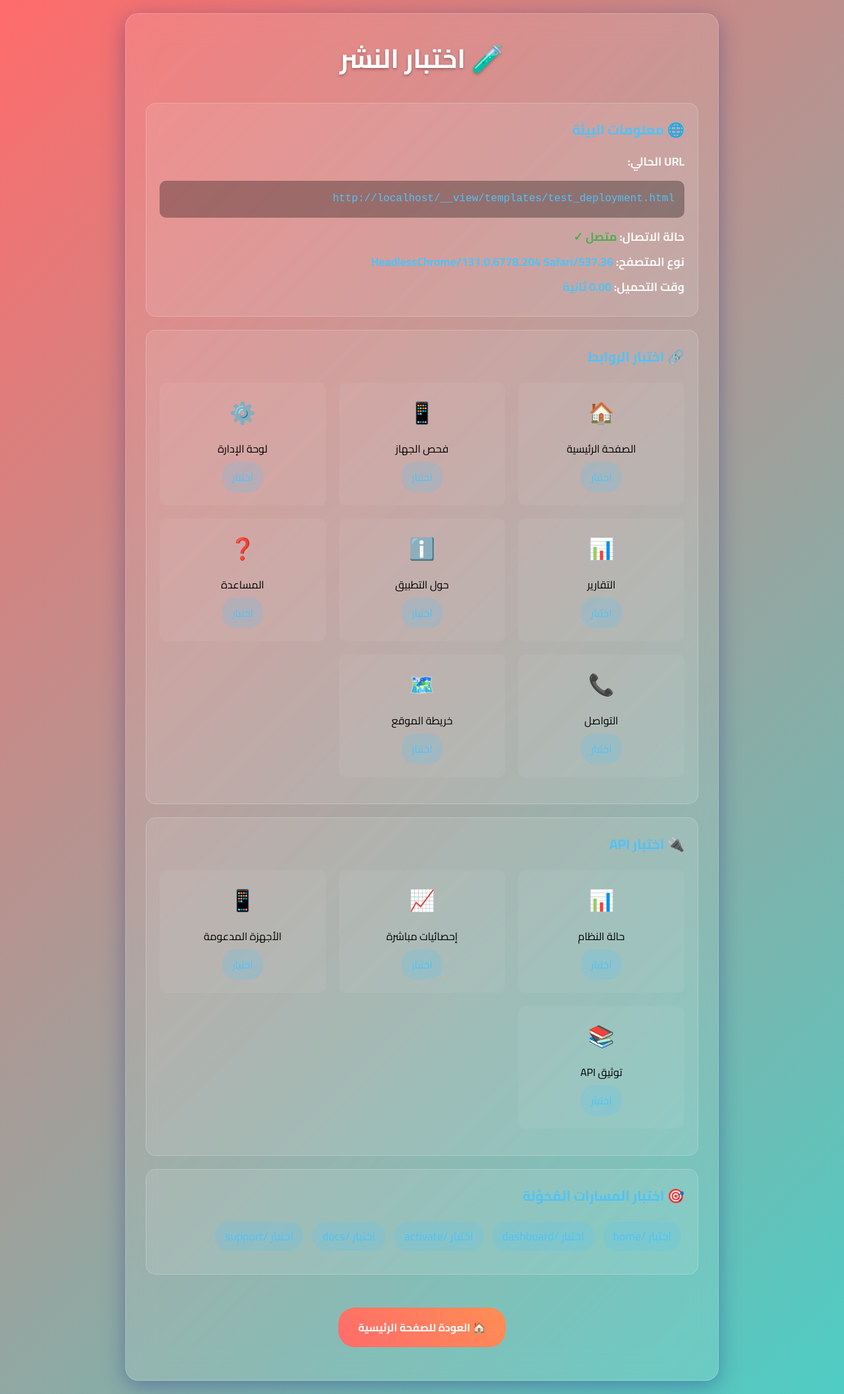
After one commit to ayoub12-brw/rif-activator-tool, a Flask app: template templates/test_deployment.html in a window 1280 px wide. The commit adds this page. Shown: the whole page at 66% size. Run offline with Flask 3, Linux system fonts and the light colour scheme; the template is opened without the code that fills it, so the values that code supplies are empty.

Commit message:
تحديثات النشر: إضافة صفحات اختبار النشر وتحسين التوجيه
- إضافة صفحة deployment-success.html لتأكيد نجح النشر
- إضافة صفحة test-deployment.html لاختبار شامل
- إضافة deployment_test.py لفحص جميع المسارات
- إضافة scripts النشر السريع (deploy_updates.ps1, deploy_updates.sh)
- تحديث sitemap.html لتشمل الصفحات الجديدة
- تحسين إحصائيات خريطة الموقع (9 صفحات بدلاً من 8)
- إضافة routes جديدة في app_simple.py
- تحسين تجربة المستخدم على Render

```diff
--- /dev/null
+++ b/templates/test_deployment.html
@@ -0,0 +1,342 @@
+<!DOCTYPE html>
+<html lang="ar" dir="rtl">
+<head>
+    <meta charset="UTF-8">
+    <meta name="viewport" content="width=device-width, initial-scale=1.0">
+    <title>🧪 اختبار النشر | RiF Activator A12+</title>
+    <link href="https://fonts.googleapis.com/css2?family=Cairo:wght@300;400;600;700;800;900&display=swap" rel="stylesheet">
+    <style>
+        * {
+            margin: 0;
+            padding: 0;
+            box-sizing: border-box;
+            font-family: 'Cairo', 'Segoe UI', sans-serif;
+        }
+
+        body {
+            background: linear-gradient(135deg, #FF6B6B 0%, #4ECDC4 100%);
+            min-height: 100vh;
+            padding: 20px;
+        }
+
+        .container {
+            max-width: 900px;
+            margin: 0 auto;
+            background: rgba(255, 255, 255, 0.1);
+            backdrop-filter: blur(20px);
+            border-radius: 20px;
+            border: 1px solid rgba(255, 255, 255, 0.2);
+            padding: 30px;
+            box-shadow: 0 8px 32px 0 rgba(31, 38, 135, 0.37);
+        }
+
+        h1 {
+            color: white;
+            font-size: 2.5rem;
+            text-align: center;
+            margin-bottom: 30px;
+            text-shadow: 0 2px 4px rgba(0, 0, 0, 0.3);
+        }
+
+        .test-section {
+            background: rgba(255, 255, 255, 0.1);
+            border-radius: 15px;
+            padding: 20px;
+            margin: 20px 0;
+            border: 1px solid rgba(255, 255, 255, 0.2);
+        }
+
+        .test-title {
+            color: #4FC3F7;
+            font-size: 1.3rem;
+            font-weight: bold;
+            margin-bottom: 15px;
+            display: flex;
+            align-items: center;
+            gap: 10px;
+        }
+
+        .test-result {
+            color: rgba(255, 255, 255, 0.9);
+            font-size: 1.1rem;
+            line-height: 1.6;
+            margin: 10px 0;
+        }
+
+        .status-good {
+            color: #4CAF50;
+            font-weight: bold;
+        }
+
+        .status-info {
+            color: #4FC3F7;
+            font-weight: bold;
+        }
+
+        .test-grid {
+            display: grid;
+            grid-template-columns: repeat(auto-fit, minmax(250px, 1fr));
+            gap: 20px;
+            margin: 20px 0;
+        }
+
+        .test-item {
+            background: rgba(255, 255, 255, 0.05);
+            border-radius: 10px;
+            padding: 15px;
+            text-align: center;
+        }
+
+        .test-icon {
+            font-size: 2rem;
+            margin-bottom: 10px;
+        }
+
+        .test-link {
+            color: #4FC3F7;
+            text-decoration: none;
+            padding: 8px 15px;
+            border-radius: 20px;
+            background: rgba(79, 195, 247, 0.2);
+            display: inline-block;
+            margin: 5px;
+            transition: all 0.3s ease;
+        }
+
+        .test-link:hover {
+            background: rgba(79, 195, 247, 0.4);
+            transform: translateY(-2px);
+            color: white;
+        }
+
+        .url-display {
+            background: rgba(0, 0, 0, 0.3);
+            border-radius: 10px;
+            padding: 15px;
+            color: #4FC3F7;
+            font-family: 'Courier New', monospace;
+            font-size: 1rem;
+            word-break: break-all;
+            margin: 15px 0;
+        }
+
+        .back-home {
+            background: linear-gradient(45deg, #FF6B6B, #FF8E53);
+            color: white;
+            padding: 15px 30px;
+            border-radius: 25px;
+            text-decoration: none;
+            font-weight: bold;
+            display: inline-block;
+            margin: 20px auto;
+            text-align: center;
+            transition: all 0.3s ease;
+        }
+
+        .back-home:hover {
+            transform: translateY(-2px);
+            box-shadow: 0 5px 15px rgba(255, 107, 107, 0.4);
+            color: white;
+        }
+
+        .loading {
+            color: #FFC107;
+            animation: pulse 2s infinite;
+        }
+
+        @keyframes pulse {
+            0% { opacity: 1; }
+            50% { opacity: 0.5; }
+            100% { opacity: 1; }
+        }
+    </style>
+</head>
+<body>
+    <div class="container">
+        <h1>🧪 اختبار النشر</h1>
+
+        <div class="test-section">
+            <div class="test-title">
+                🌐 معلومات البيئة
+            </div>
+            <div class="test-result">
+                <strong>URL الحالي:</strong>
+                <div class="url-display" id="currentUrl">جارِ التحميل...</div>
+            </div>
+            <div class="test-result">
+                <strong>حالة الاتصال:</strong>
+                <span class="status-good" id="connectionStatus">متصل ✓</span>
+            </div>
+            <div class="test-result">
+                <strong>نوع المتصفح:</strong>
+                <span class="status-info" id="browserInfo">جارِ التحقق...</span>
+            </div>
+            <div class="test-result">
+                <strong>وقت التحميل:</strong>
+                <span class="status-info" id="loadTime">جارِ الحساب...</span>
+            </div>
+        </div>
+
+        <div class="test-section">
+            <div class="test-title">
+                🔗 اختبار الروابط
+            </div>
+            <div class="test-grid">
+                <div class="test-item">
+                    <div class="test-icon">🏠</div>
+                    <div>الصفحة الرئيسية</div>
+                    <a href="/" class="test-link">اختبار</a>
+                </div>
+                <div class="test-item">
+                    <div class="test-icon">📱</div>
+                    <div>فحص الجهاز</div>
+                    <a href="/check_device" class="test-link">اختبار</a>
+                </div>
+                <div class="test-item">
+                    <div class="test-icon">⚙️</div>
+                    <div>لوحة الإدارة</div>
+                    <a href="/admin" class="test-link">اختبار</a>
+                </div>
+                <div class="test-item">
+                    <div class="test-icon">📊</div>
+                    <div>التقارير</div>
+                    <a href="/reports" class="test-link">اختبار</a>
+                </div>
+                <div class="test-item">
+                    <div class="test-icon">ℹ️</div>
+                    <div>حول التطبيق</div>
+                    <a href="/about" class="test-link">اختبار</a>
+                </div>
+                <div class="test-item">
+                    <div class="test-icon">❓</div>
+                    <div>المساعدة</div>
+                    <a href="/help" class="test-link">اختبار</a>
+                </div>
+                <div class="test-item">
+                    <div class="test-icon">📞</div>
+                    <div>التواصل</div>
+                    <a href="/contact" class="test-link">اختبار</a>
+                </div>
+                <div class="test-item">
+                    <div class="test-icon">🗺️</div>
+                    <div>خريطة الموقع</div>
+                    <a href="/sitemap" class="test-link">اختبار</a>
+                </div>
+            </div>
+        </div>
+
+        <div class="test-section">
+            <div class="test-title">
+                🔌 اختبار API
+            </div>
+            <div class="test-grid">
+                <div class="test-item">
+                    <div class="test-icon">📊</div>
+                    <div>حالة النظام</div>
+                    <a href="/api/status" class="test-link">اختبار</a>
+                </div>
+                <div class="test-item">
+                    <div class="test-icon">📈</div>
+                    <div>إحصائيات مباشرة</div>
+                    <a href="/api/live_stats" class="test-link">اختبار</a>
+                </div>
+                <div class="test-item">
+                    <div class="test-icon">📱</div>
+                    <div>الأجهزة المدعومة</div>
+                    <a href="/api/supported_devices" class="test-link">اختبار</a>
+                </div>
+                <div class="test-item">
+                    <div class="test-icon">📚</div>
+                    <div>توثيق API</div>
+                    <a href="/api/docs" class="test-link">اختبار</a>
+                </div>
+            </div>
+        </div>
+
+        <div class="test-section">
+            <div class="test-title">
+                🎯 اختبار المسارات المُحَوَّلة
+            </div>
+            <div class="test-result">
+                <div class="test-link" onclick="testRedirect('/home')">اختبار /home</div>
+                <div class="test-link" onclick="testRedirect('/dashboard')">اختبار /dashboard</div>
+                <div class="test-link" onclick="testRedirect('/activate')">اختبار /activate</div>
+                <div class="test-link" onclick="testRedirect('/docs')">اختبار /docs</div>
+                <div class="test-link" onclick="testRedirect('/support')">اختبار /support</div>
+            </div>
+            <div id="redirectResults"></div>
+        </div>
+
+        <div style="text-align: center; margin-top: 30px;">
+            <a href="/" class="back-home">🏠 العودة للصفحة الرئيسية</a>
+        </div>
+    </div>
+
+    <script>
+        const startTime = performance.now();
+
+        // Update current URL
+        document.getElementById('currentUrl').textContent = window.location.href;
+
+        // Browser info
+        const browserInfo = navigator.userAgent.split(' ').slice(-2).join(' ');
+        document.getElementById('browserInfo').textContent = browserInfo;
+
+        // Load time
+        window.addEventListener('load', () => {
+            const loadTime = ((performance.now() - startTime) / 1000).toFixed(2);
+            document.getElementById('loadTime').textContent = loadTime + ' ثانية';
+        });
+
+        // Test redirect function
+        function testRedirect(path) {
+            const resultsDiv = document.getElementById('redirectResults');
+            const testResult = document.createElement('div');
+            testResult.className = 'test-result';
+            testResult.innerHTML = `<span class="loading">🔄 اختبار ${path}...</span>`;
+            resultsDiv.appendChild(testResult);
+
+            fetch(path)
+                .then(response => {
+                    if (response.redirected) {
+                        testResult.innerHTML = `<span class="status-good">✓ ${path} → ${response.url}</span>`;
+                    } else {
+                        testResult.innerHTML = `<span class="status-info">↗ ${path} يعمل مباشرة</span>`;
+                    }
+                })
+                .catch(error => {
+                    testResult.innerHTML = `<span style="color: #f44336;">✗ خطأ في ${path}: ${error.message}</span>`;
+                });
+        }
+
+        // Auto test all endpoints on load
+        window.addEventListener('load', () => {
+            setTimeout(() => {
+                // Test API endpoints
+                const apiTests = ['/api/status', '/api/live_stats', '/api/supported_devices'];
+                apiTests.forEach(endpoint => {
+                    fetch(endpoint)
+                        .then(response => response.ok ?
+                            console.log(`✓ ${endpoint} يعمل`) :
+                            console.log(`⚠ ${endpoint} مشكلة`)
+                        )
+                        .catch(err => console.log(`✗ ${endpoint} خطأ:`, err));
+                });
+            }, 1000);
+        });
+
+        // Add some visual effects
+        document.querySelectorAll('.test-link').forEach(link => {
+            link.addEventListener('click', function(e) {
+                if (!this.href) {
+                    e.preventDefault();
+                }
+                this.style.background = 'rgba(76, 175, 80, 0.4)';
+                setTimeout(() => {
+                    this.style.background = '';
+                }, 300);
+            });
+        });
+    </script>
+</body>
+</html>
```
Also changed, not shown: app_simple.py (+76 -22 lines), templates/deployment_success.html (added, +262 -0 lines), templates/sitemap.html (+7 -1 lines), 2 other files.
